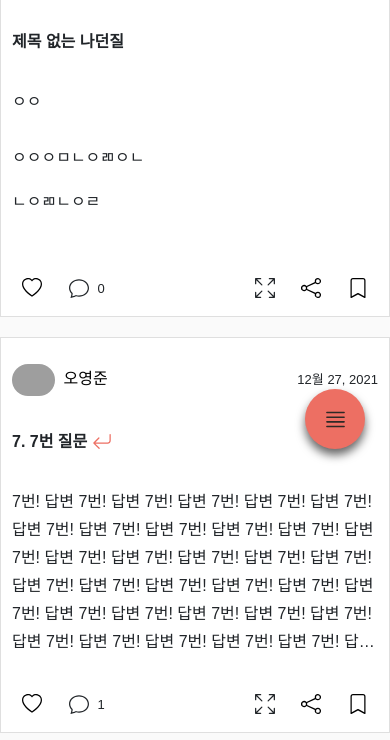
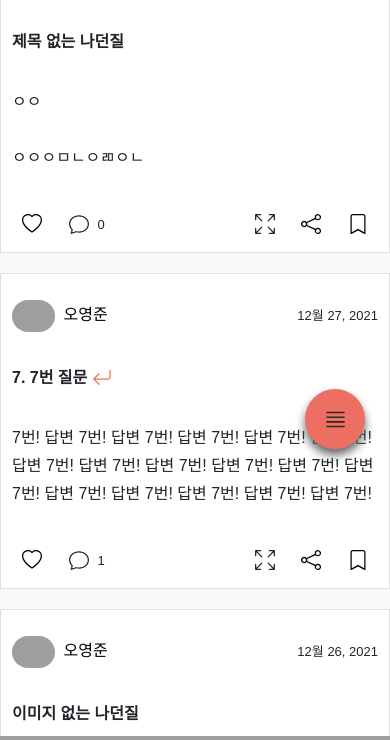
Before and after one commit to RyanYJOh/museum, a Django app: page / in a window 390 px wide. Shown: the part 370-1110 px from the top of the page. Run offline with Django 3.2, Linux system fonts and the light colour scheme; data comes from the database, SQL or seed files in the repository; some libraries are stand-ins or nearby versions; some web fonts are replaced; grey boxes are pictures that could not be loaded.

Commit message:
reduced mobile truncate

```diff
--- a/museum/static/v2__base.css
+++ b/museum/static/v2__base.css
@@ -639,4 +639,7 @@ button, button:focus, input[type="button"]:focus, button:active, input[type="but
         padding-left: 0px !important;
         border: none;
     }
+    .p-home {
+        max-height: 5rem;
+    }
 }
```
